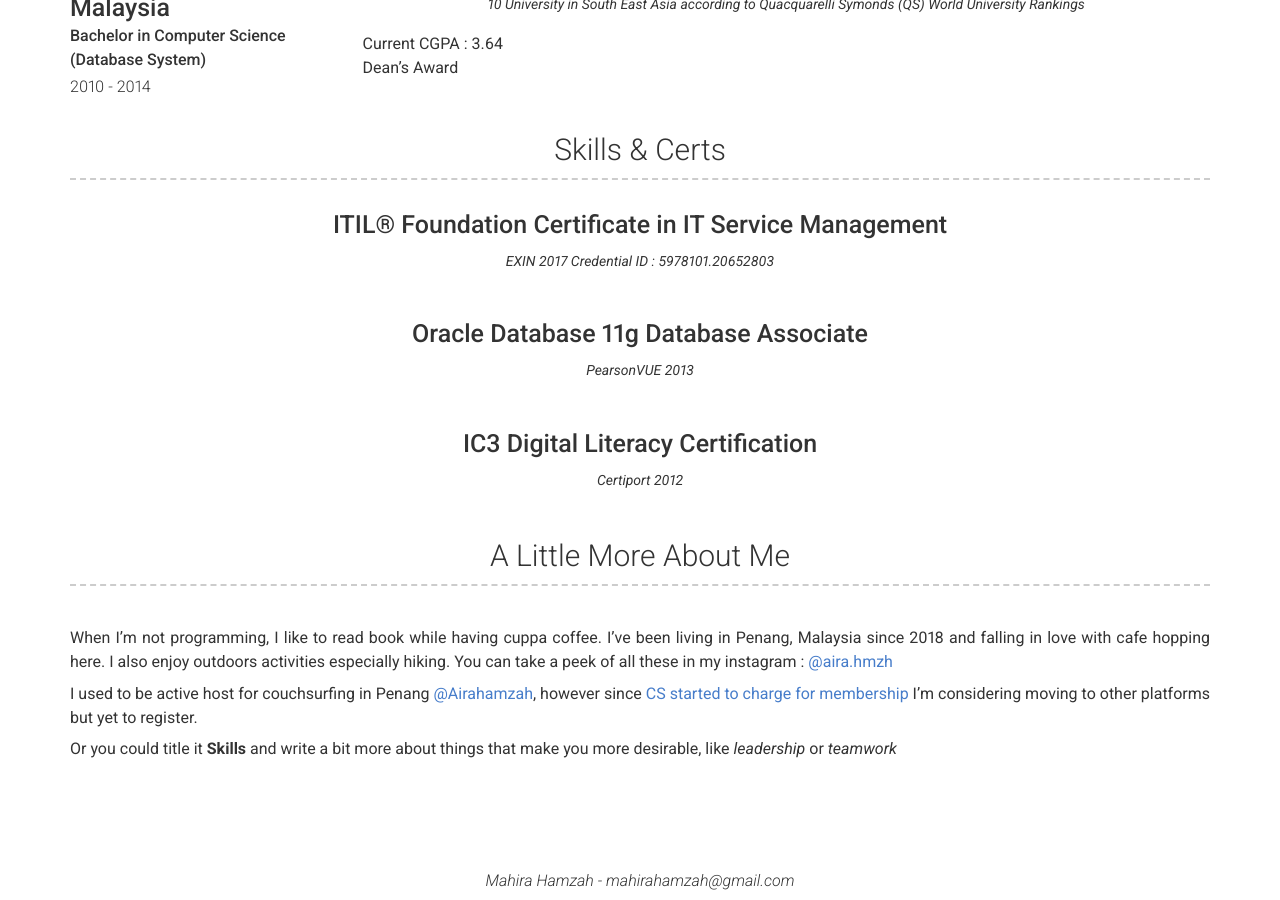
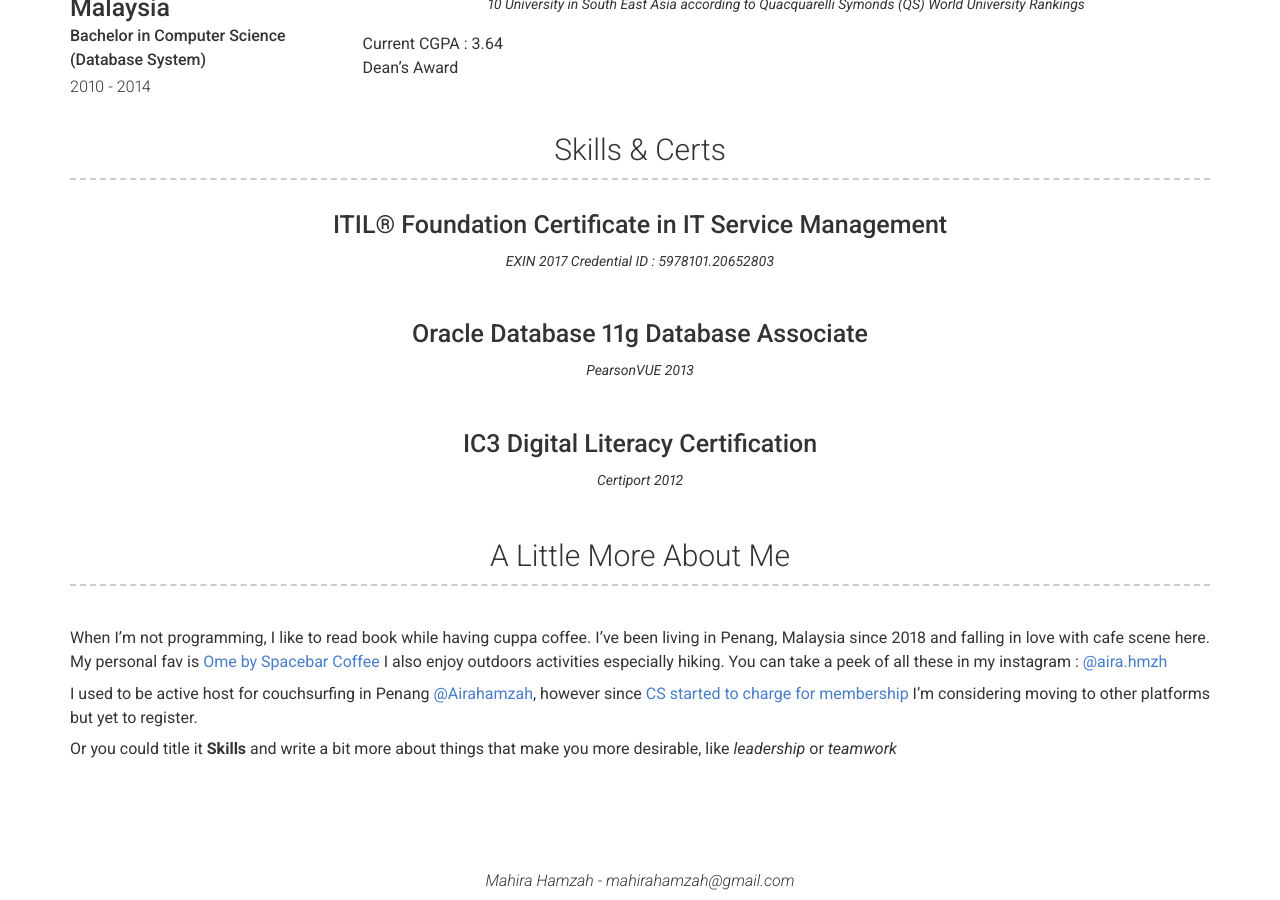
Before and after one commit to mahirahamzah/Resume, a Jekyll site: the page built from index.md, in a window 1280 px wide and 900 px high, scrolled down 1435 px. Built offline with Jekyll 4.4.1, drawn with Linux system fonts in a browser that asks for light colours; nearby versions of some CDN libraries.

Commit message:
Update _config.yml

```diff
--- a/_config.yml
+++ b/_config.yml
@@ -61,7 +61,7 @@ projects_title: Skills & Certs
 # More Section
 more_title: A Little More About Me #(Use this to override about more section title)
 more_content: | # this will include new lines to allow paragraphs
-  When I'm not programming, I like to read book while having cuppa coffee. I've been living in Penang, Malaysia since 2018 and falling in love with cafe hopping here.
+  When I'm not programming, I like to read book while having cuppa coffee. I've been living in Penang, Malaysia since 2018 and falling in love with cafe scene here. My personal fav is [Ome by Spacebar Coffee](https://www.instagram.com/ome.space){:target="_blank"}
   I also enjoy outdoors activities especially hiking. You can take a peek of all these in my instagram : [@aira.hmzh](https://www.instagram.com/aira.hmzh/){:target="_blank"}
 
   I used to be active host for couchsurfing in Penang [@Airahamzah](https://www.couchsurfing.com/people/aira-hamzah){:target="_blank"}, however since [CS started to charge for membership](https://medium.com/@jameshopest/the-death-of-couchsurfing-a87d9537edf2){:target="_blank"} I'm considering moving to other platforms but yet to register.
```
